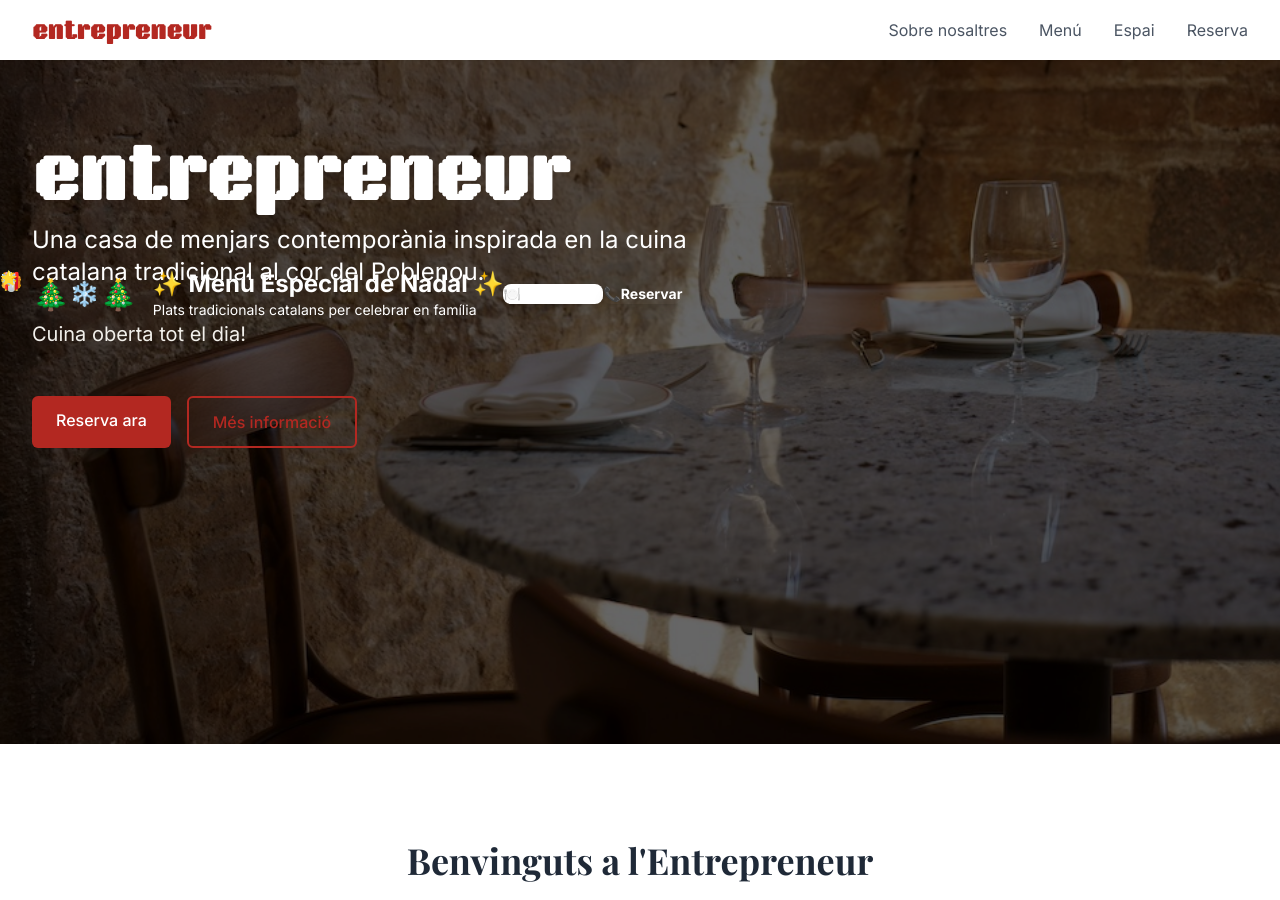
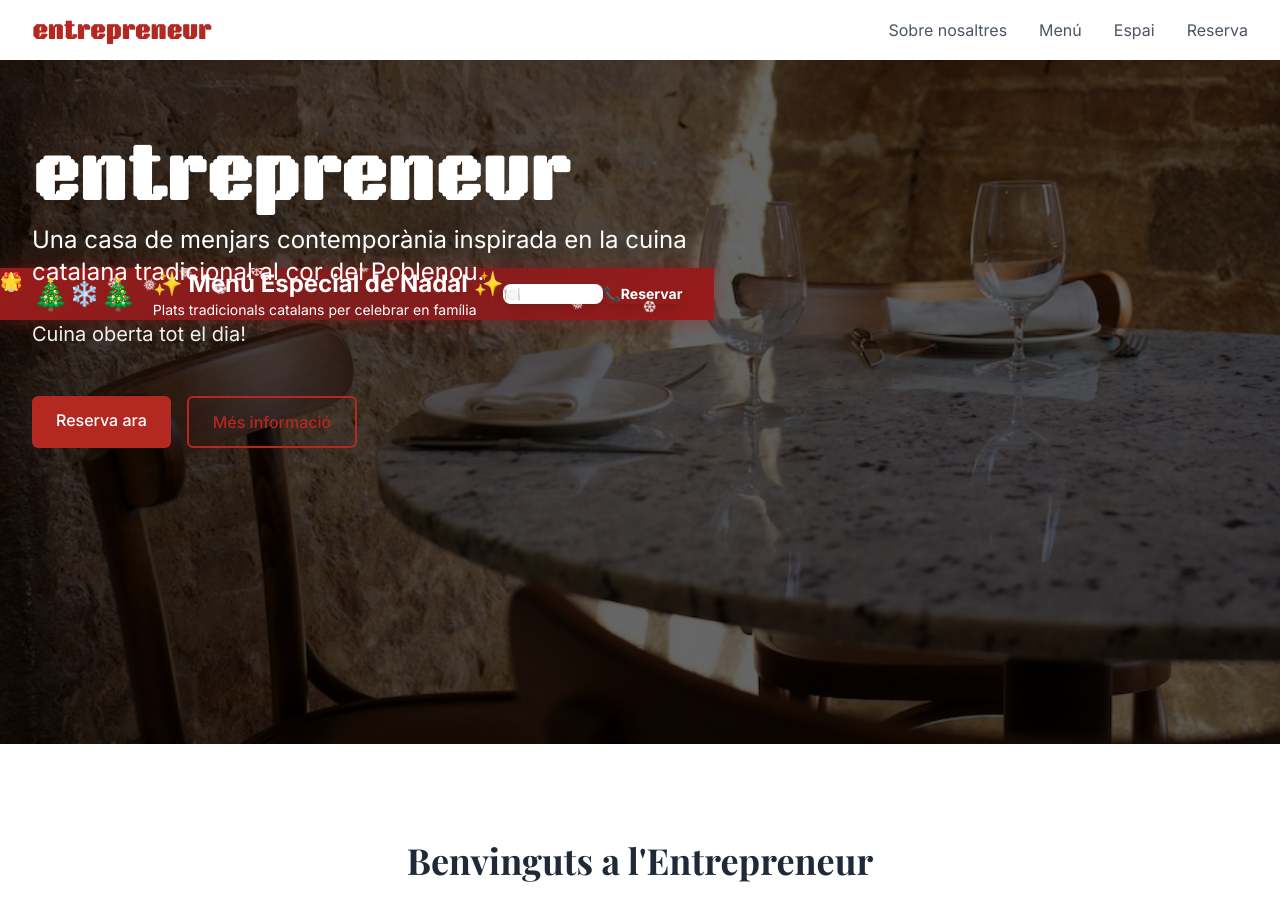
Before and after one commit to itnig-it/lentrepreneur, a Jekyll site: the page built from index.html, in a window 1280 px wide and 900 px high, scrolled down 216 px. Built offline with Jekyll 4.4.1, drawn with Linux system fonts in a browser that asks for light colours; some web fonts are replaced; comment, search, counter and statistics services are not loaded.

Commit message:
Añadir copos de nieve cayendo y rojo más navideño
- Cambiado fondo a rojo más navideño (bg-red-800)
- Añadida animación de copos de nieve cayendo (❄❅❆)
- 12 copos con diferentes velocidades y delays
- Animación de caída con rotación y fade
- Efecto de brillo navideño con gradiente y sombra
- Copos distribuidos por todo el ancho del banner
- Animación continua e infinita
- Efecto visual navideño muy llamativo

```diff
--- a/index.html
+++ b/index.html
@@ -23,14 +23,28 @@
 
   <!-- Banner navideño solapando el hero -->
   <div class="absolute bottom-0 left-0 right-0 z-20">
-    <div class="bg-red-700 text-white py-6 px-6 shadow-2xl relative overflow-hidden">
+    <div class="bg-red-800 text-white py-6 px-6 shadow-2xl relative overflow-hidden">
+      <!-- Copos de nieve cayendo -->
+      <div class="snowflakes">
+        <div class="snowflake">❄</div>
+        <div class="snowflake">❅</div>
+        <div class="snowflake">❆</div>
+        <div class="snowflake">❄</div>
+        <div class="snowflake">❅</div>
+        <div class="snowflake">❆</div>
+        <div class="snowflake">❄</div>
+        <div class="snowflake">❅</div>
+        <div class="snowflake">❆</div>
+        <div class="snowflake">❄</div>
+        <div class="snowflake">❅</div>
+        <div class="snowflake">❆</div>
+      </div>
+
       <!-- Decoraciones navideñas de fondo -->
-      <div class="absolute top-2 left-4 text-lg opacity-30">❄️</div>
-      <div class="absolute top-2 right-4 text-lg opacity-30">🌟</div>
-      <div class="absolute bottom-2 left-8 text-lg opacity-30">🎁</div>
-      <div class="absolute bottom-2 right-8 text-lg opacity-30">🕯️</div>
-      <div class="absolute top-1/2 left-1/4 text-sm opacity-20">❄️</div>
-      <div class="absolute top-1/2 right-1/4 text-sm opacity-20">🌟</div>
+      <div class="absolute top-2 left-4 text-lg opacity-30">🌟</div>
+      <div class="absolute top-2 right-4 text-lg opacity-30">🎁</div>
+      <div class="absolute bottom-2 left-8 text-lg opacity-30">🕯️</div>
+      <div class="absolute bottom-2 right-8 text-lg opacity-30">🌟</div>
 
       <div class="container mx-auto relative z-10">
         <div class="flex flex-col md:flex-row items-center justify-between">
@@ -46,7 +60,7 @@
             </div>
           </div>
           <div class="flex flex-col sm:flex-row gap-3">
-            <a href="/menu-nadal" class="bg-white text-red-700 hover:bg-yellow-100 font-bold py-3 px-6 rounded-lg transition-all transform hover:scale-105 shadow-lg text-sm md:text-base flex items-center space-x-2">
+            <a href="/menu-nadal" class="bg-white text-red-800 hover:bg-yellow-100 font-bold py-3 px-6 rounded-lg transition-all transform hover:scale-105 shadow-lg text-sm md:text-base flex items-center space-x-2">
               <span>🍽️</span>
               <span>Veure Menú</span>
             </a>
@@ -351,3 +365,117 @@
     }
   });
 </script>
+
+<style>
+/* Animación de copos de nieve */
+.snowflakes {
+  position: absolute;
+  top: 0;
+  left: 0;
+  width: 100%;
+  height: 100%;
+  pointer-events: none;
+  overflow: hidden;
+}
+
+.snowflake {
+  position: absolute;
+  top: -10px;
+  color: white;
+  font-size: 1rem;
+  animation: fall linear infinite;
+  opacity: 0.8;
+}
+
+.snowflake:nth-child(1) {
+  left: 10%;
+  animation-duration: 3s;
+  animation-delay: 0s;
+}
+
+.snowflake:nth-child(2) {
+  left: 20%;
+  animation-duration: 4s;
+  animation-delay: 0.5s;
+}
+
+.snowflake:nth-child(3) {
+  left: 30%;
+  animation-duration: 3.5s;
+  animation-delay: 1s;
+}
+
+.snowflake:nth-child(4) {
+  left: 40%;
+  animation-duration: 4.5s;
+  animation-delay: 1.5s;
+}
+
+.snowflake:nth-child(5) {
+  left: 50%;
+  animation-duration: 3.2s;
+  animation-delay: 2s;
+}
+
+.snowflake:nth-child(6) {
+  left: 60%;
+  animation-duration: 4.2s;
+  animation-delay: 2.5s;
+}
+
+.snowflake:nth-child(7) {
+  left: 70%;
+  animation-duration: 3.8s;
+  animation-delay: 3s;
+}
+
+.snowflake:nth-child(8) {
+  left: 80%;
+  animation-duration: 4.8s;
+  animation-delay: 3.5s;
+}
+
+.snowflake:nth-child(9) {
+  left: 90%;
+  animation-duration: 3.3s;
+  animation-delay: 4s;
+}
+
+.snowflake:nth-child(10) {
+  left: 15%;
+  animation-duration: 4.3s;
+  animation-delay: 4.5s;
+}
+
+.snowflake:nth-child(11) {
+  left: 25%;
+  animation-duration: 3.7s;
+  animation-delay: 5s;
+}
+
+.snowflake:nth-child(12) {
+  left: 35%;
+  animation-duration: 4.7s;
+  animation-delay: 5.5s;
+}
+
+@keyframes fall {
+  0% {
+    transform: translateY(-10px) rotate(0deg);
+    opacity: 0.8;
+  }
+  50% {
+    opacity: 1;
+  }
+  100% {
+    transform: translateY(100px) rotate(360deg);
+    opacity: 0;
+  }
+}
+
+/* Efecto de brillo navideño */
+.bg-red-800 {
+  background: linear-gradient(135deg, #991b1b 0%, #7f1d1d 50%, #991b1b 100%);
+  box-shadow: 0 0 20px rgba(153, 27, 27, 0.5);
+}
+</style>
```
